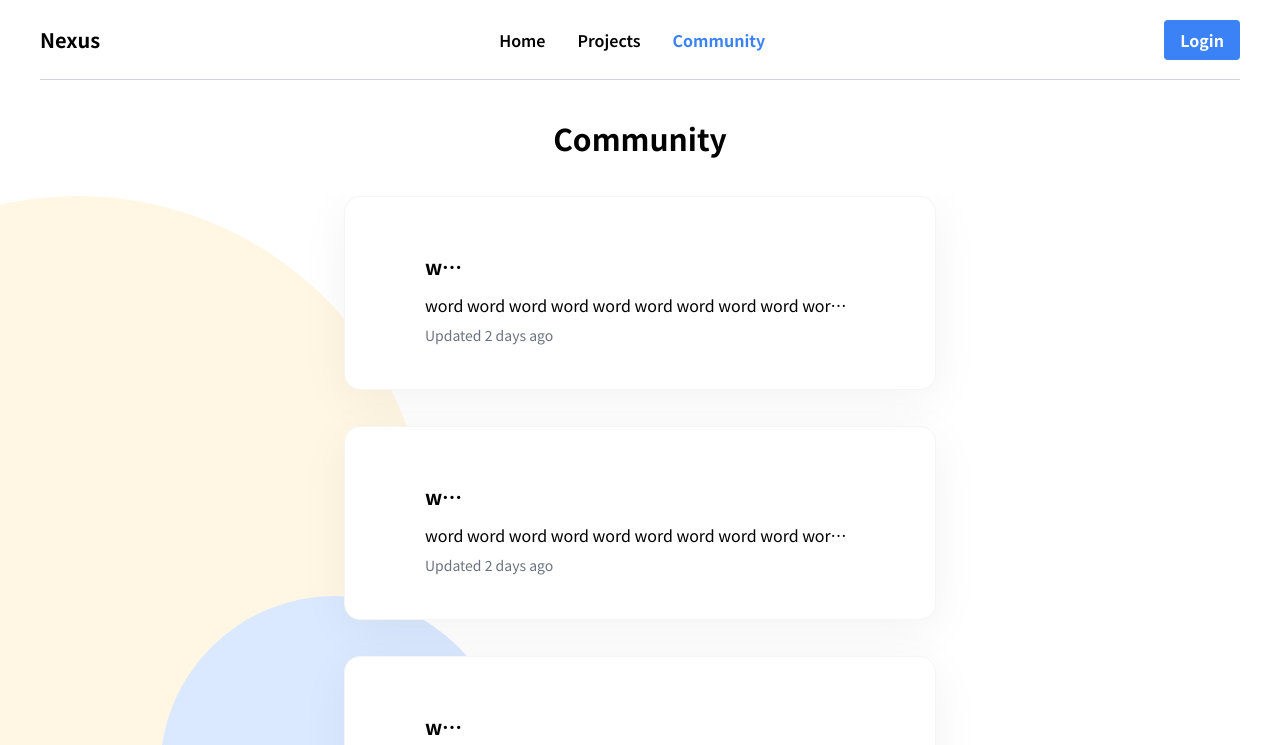
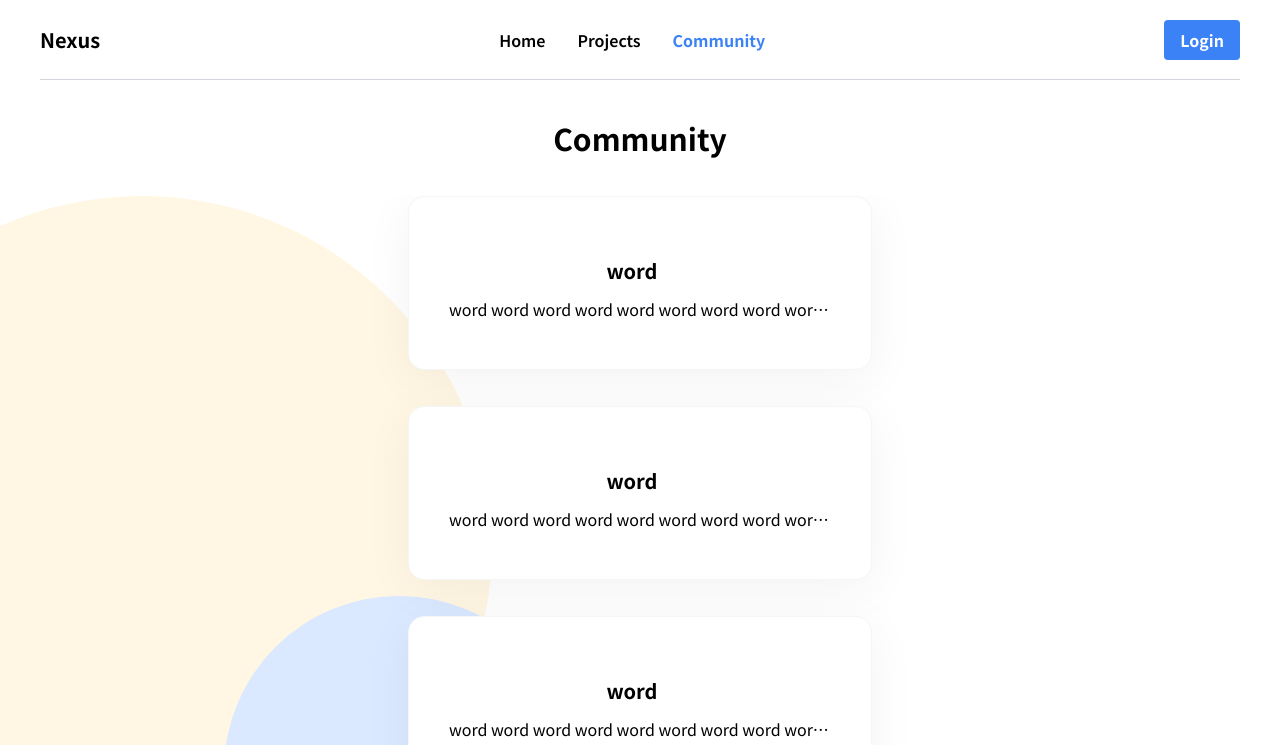
Before and after one commit to wwwcomcomcomcom/nexus-fe, a React (Vite) app: page /posts in a window 1280 px wide. Shown: the top 745 px of the page. Built offline with nearby package versions, Linux system fonts and the light colour scheme.

Commit message:
reduc post list width

```diff
--- a/src/component/PostList.tsx
+++ b/src/component/PostList.tsx
@@ -30,14 +30,17 @@ export default function PostList() {
   });
 
   return (
-    <main className="flex flex-1 overflow-x-hidden place-content-center" ref={scrollRef}>
-      <div className="container grid gap-4 px-4 md:gap-8 md:px-6 w-[50%] z-10 relative">
+    <main
+      className="flex flex-1 overflow-x-hidden place-content-center"
+      ref={scrollRef}
+    >
+      <div className="container grid gap-4 px-4 md:gap-8 md:px-6 w-[40%] z-10 relative">
         <div className="w-[700px] h-[700px] bg-[#FFF7E3] rounded-full absolute top-0 -translate-x-[37rem] z-0"></div>
         <div className="w-[350px] h-[350px] bg-[#DAE9FF] rounded-full absolute top-[400px] -translate-x-[10rem] z-0"></div>
         {/* <div className="w-[700px] h-[700px] bg-[#E5AAB4] rounded-full absolute top-[800px] -translate-x-[37rem] z-0"></div> */}
         <div className="w-[700px] h-[700px] bg-[#FFF7E3] rounded-full absolute top-[900px] translate-x-[40rem] z-0"></div>
 
-        <div className="grid grid-cols-1 gap-9 relative z-10">
+        <div className="grid grid-cols-1 gap-9 relative z-10 ">
           {posts.map((post) => (
             <PostCard key={post.id} post={post} />
           ))}
--- a/src/component/projectCard/PostCard.tsx
+++ b/src/component/projectCard/PostCard.tsx
@@ -12,22 +12,27 @@ export default function PostCard(props: PostCardProps) {
   return (
     <div
       className={
-        "cursor-pointer px-20 py-11 rounded-2xl text-projectCard-foreground shadow-[0_10px_50px_0px_rgba(0,0,0,0.05)] border border-neutral-100 bg-white z-0 hover:scale-105 transition " +
+        "cursor-pointer px-10 py-12 rounded-2xl text-projectCard-foreground shadow-[0_10px_50px_0px_rgba(0,0,0,0.05)] border border-neutral-100 bg-white z-0 hover:scale-105 transition justify-items-center " +
         props.className
       }
       onClick={() => navigate(`/post/${props.post.id}`)}
       data-v0-t="card"
     >
       <div className="space-y-1.5 flex flex-col md:flex-row md:items-center md:justify-between py-3">
-        <div style={{ maxWidth: "70%" }} className="flex items-center space-x-4">
-          <h2 style={{ maxWidth: "70%" }} className="text-xl font-bold !mr-4 truncate">
+        <div
+          style={{ maxWidth: "70%" }}
+          className="flex items-center space-x-4"
+        >
+          <h2 style={{ maxWidth: "70%" }} className="text-xl font-bold !mr-4">
             {props.post.name}
           </h2>
         </div>
       </div>
-      <div className="grid w-full gap-2 text-base">
-        <p className="truncate">{props.post.content}</p>
-        <p className="text-sm text-gray-500 dark:text-gray-400">Updated 2 days ago</p>
+      <div className="grid gap-2 text-base ">
+        <p className=" truncate ">{props.post.content}</p>
+        {/* <p className="text-sm text-gray-500 dark:text-gray-400">
+          Updated 2 days ago
+        </p> */}
       </div>
     </div>
   );
```
